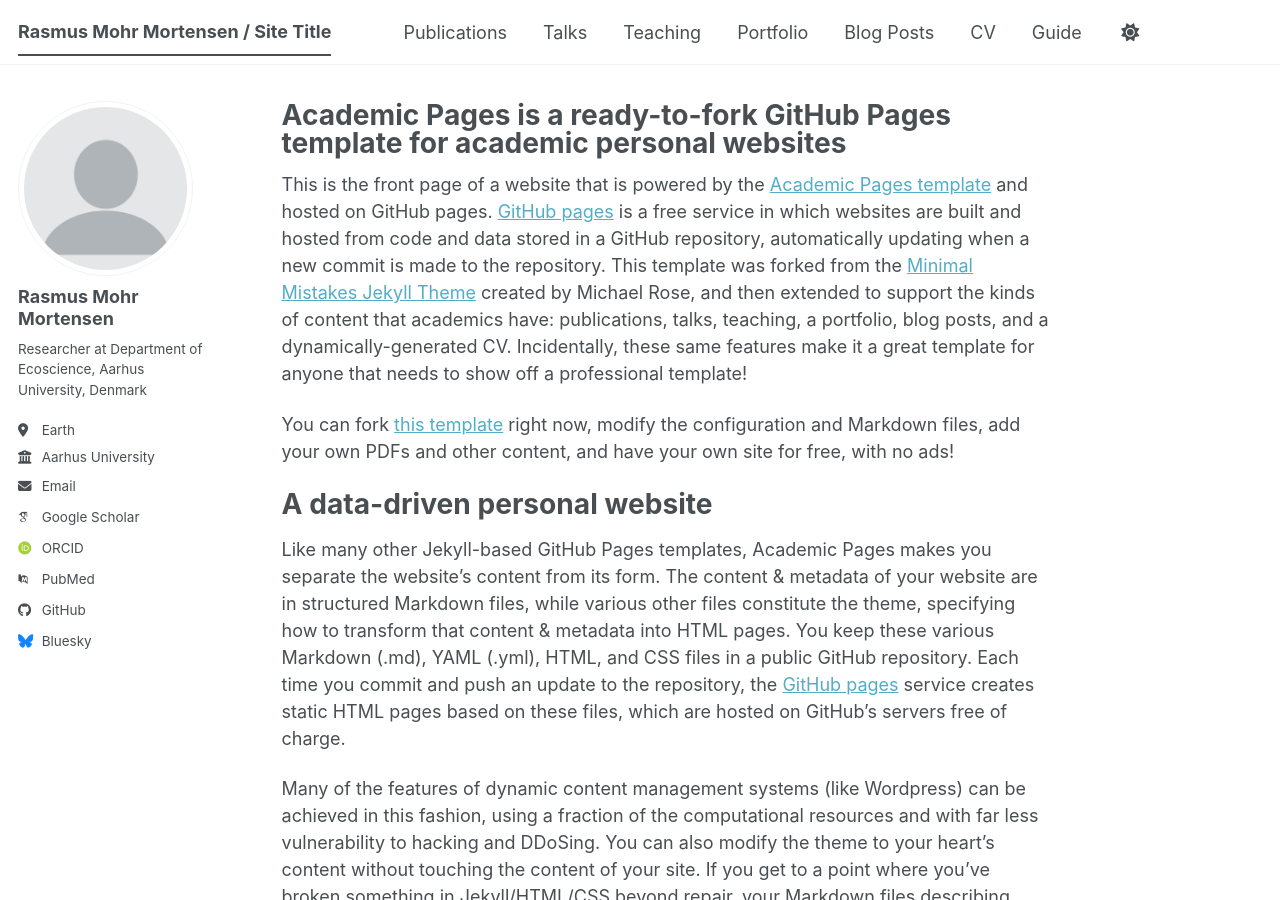
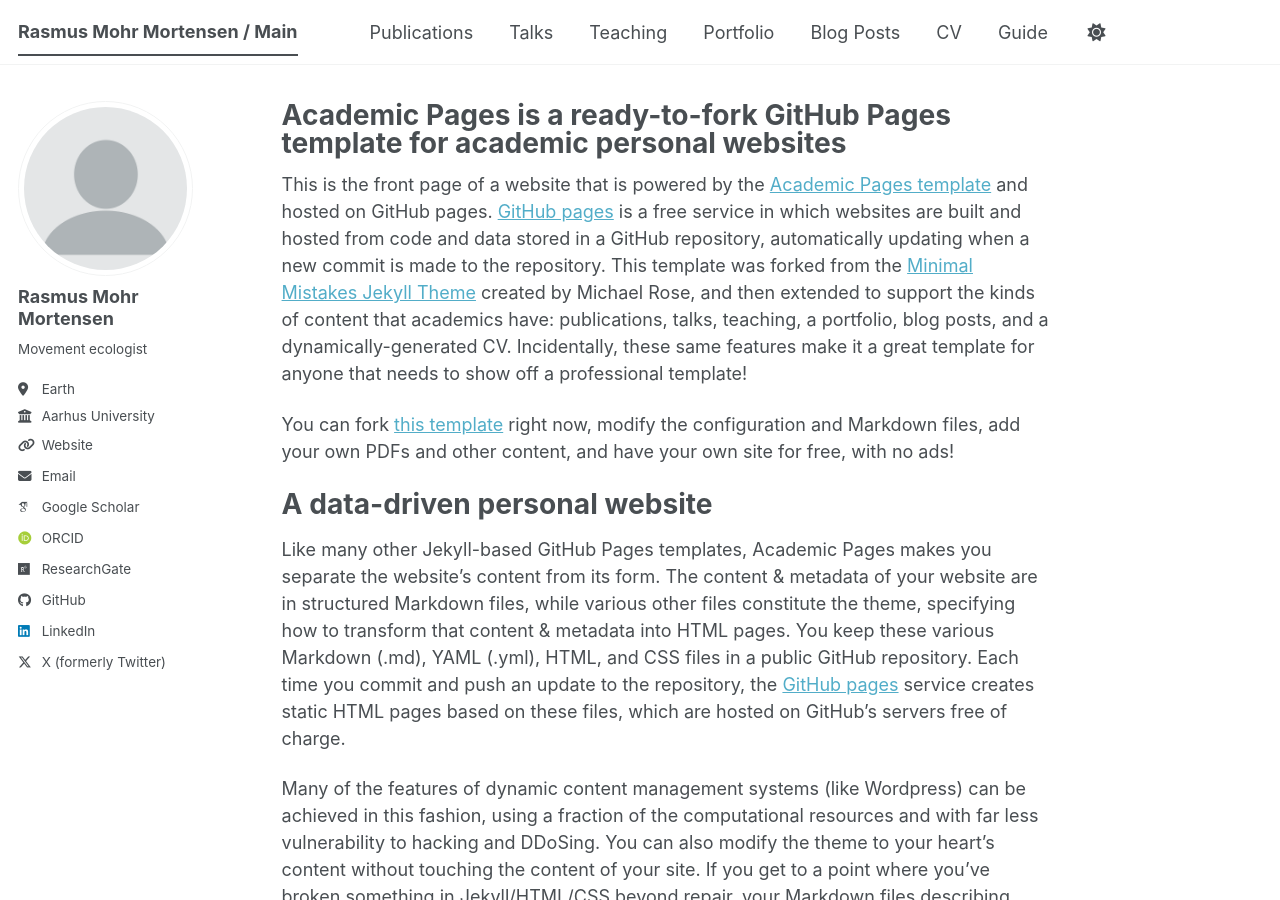
Before and after one commit to rasmusmohrmortensen/rasmusmohrmortensen.github.io, a Jekyll site: the page built from _pages/about.md, in a window 1280 px wide and 900 px high. Built offline with Jekyll 4.4.1, drawn with Linux system fonts in a browser that asks for light colours; some web fonts are replaced; a script bundle is joined from its source files by our own code; library files that are not in the unit come from our copies.

Commit message:
Update _config.yml

```diff
--- a/_config.yml
+++ b/_config.yml
@@ -9,7 +9,7 @@
 # Basic Site Settings
 locale                   : "en-UK"
 site_theme               : "default" # The available themes options are "default", "air", "sunrise", "mint", "dirt" and "contrast"
-title                    : "Rasmus Mohr Mortensen / Site Title"
+title                    : "Rasmus Mohr Mortensen / Main"
 title_separator          : "-"
 name                     : &name "Rasmus Mohr Mortensen"
 description              : &description "Your Name's academic portfolio"   # Update this with a general description of your site, this is the default if not overridden by a page
@@ -26,23 +26,23 @@
   avatar           : "profile.png"
   name             : "Rasmus Mohr Mortensen"
   pronouns         : # example: "she/her"
-  bio              : "Researcher at Department of Ecoscience, Aarhus University, Denmark"
+  bio              : "Movement ecologist"
   location         : "Earth"
   employer         : "Aarhus University"
-  uri              : # URL
+  uri              : "https://pure.au.dk/portal/en/persons/rmm@ecos.au.dk/"
   email            : "rmm@ecos.au.dk"
 
   # Academic websites
   academia         : # URL
   arxiv            : # URL - Update with the correct link to your profile
-  googlescholar    : "https://scholar.google.com/citations?user=PS_CX0AAAAAJ"
+  googlescholar    : "https://scholar.google.com/citations?user=A0pMQOIAAAAJ&hl"
   inspire-hep      : # URL
   impactstory      : # URL
-  orcid            : "https://orcid.org/yourorcidurl"
+  orcid            : "https://orcid.org/0000-0003-4975-608X"
   semantic         : # URL
   ssrn             : # URL
-  pubmed           : "https://www.ncbi.nlm.nih.gov/pubmed/?term=john+snow"
-  researchgate     : # URL
+  pubmed           : # URL
+  researchgate     : "https://www.researchgate.net/profile/Rasmus-Mohr-Mortensen"
   scopus           : # URL
   zotero           : # URL
 
@@ -51,13 +51,13 @@
   bitbucket        : # Username - Update with your username on the site
   codepen          : # Username
   dribbble         : # Username
-  github           : "academicpages"
+  github           : "rasmusmohrmortensen"
   kaggle           : # Username
   stackoverflow    : # User number or user number and name (i.e., use "1" or "1/jeff-atwood")
 
   # Social media
   artstation       : # Username
-  bluesky          : "bsky.app" # Replace this with you Bluesky username
+  bluesky          : # Username "bsky.app" # Replace this with you Bluesky username
   facebook         : # Username
   flickr           : # Username
   foursquare       : # Username
@@ -66,7 +66,7 @@
   keybase          : # Username
   instagram        : # Username
   lastfm           : # Username
-  linkedin         : # Username
+  linkedin         : "rasmusmohrmortensen"# Username
   mastodon         : # URL
   medium           : # URL
   pinterest        : # Username
@@ -74,7 +74,7 @@
   steam            : # Username
   telegram         : # URL
   tumblr           : # Username
-  twitter          : # Username for X / Twitter
+  twitter          : "rasmohrmortensen"# Username for X / Twitter
   vine             : # Username
   weibo            : # Username
   wikipedia        : # Username
```
